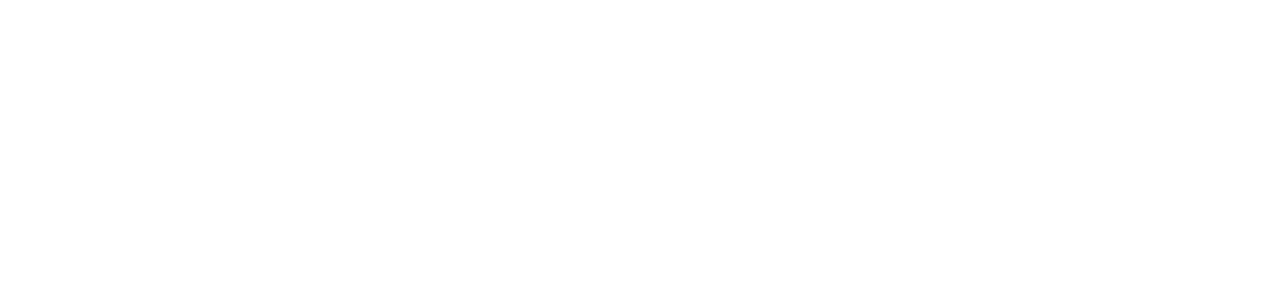
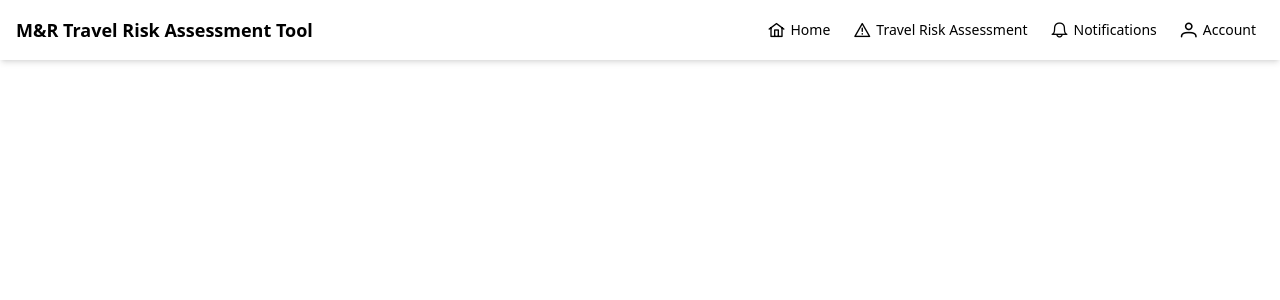
Before and after one commit to Thian0509/Monkey-RiverTeam11, a React (Vite) app in the folder client/: page /account in a window 1280 px wide. Before the commit this address had no page. Shown: the top 300 px of the page. Built offline with nearby package versions, Linux system fonts and the light colour scheme.

Commit message:
further UI enhancements

```diff
--- a/client/package.json
+++ b/client/package.json
@@ -13,7 +13,6 @@
   "dependencies": {
     "@clerk/clerk-react": "^5.37.0",
     "@tailwindcss/vite": "^4.1.11",
-    "primeflex": "^4.0.0",
     "primeicons": "^7.0.0",
     "primereact": "^10.9.6",
     "react": "^19.1.0",
--- a/client/src/App.tsx
+++ b/client/src/App.tsx
@@ -1,26 +1,41 @@
 import { Routes, Route, BrowserRouter } from 'react-router-dom';
-import './index.css'
+
+import Layout from "./Layout";
+
+import Home from './pages/Home';
+import TravelRisk from './pages/TravelRisk';
+import Notifications from './pages/Notifications';
+import Account from './pages/Account';
+
 import { AuthForm } from './components/AuthForm';
-import Home from './pages/Home';
 
 import 'primereact/resources/themes/saga-blue/theme.css';
 import 'primereact/resources/primereact.min.css';
 import 'primeicons/primeicons.css';
-import 'primeflex/primeflex.css';
-import Notifications from './pages/Notifications';
 
 
 function App() {
+  const noLayoutRoutes = ['/login', '/register']
+
+  const isLayoutVisible = !noLayoutRoutes.includes(location.pathname)
+
   return (
-    <div className="App">
-      <BrowserRouter>
+    <BrowserRouter>
+      {isLayoutVisible ? (
+        <Layout>
+          <Routes>
+            <Route path="/" element={<Home />} />
+            <Route path="/travelrisk" element={<TravelRisk />} />
+            <Route path="/notifications" element={<Notifications />} />
+            <Route path="/account" element={<Account />} />
+          </Routes>
+        </Layout>
+      ) : (
         <Routes>
-          <Route path="/auth" element={<AuthForm />} />
-          <Route path="/" element={<Home />} />
-          <Route path="/notifications" element={<Notifications />} />
+          <Route path="/login" element={<AuthForm />} />
         </Routes>
-      </BrowserRouter>
-    </div>
+      )}
+    </BrowserRouter>
   );
 }
 
--- /dev/null
+++ b/client/src/Layout.tsx
@@ -0,0 +1,14 @@
+import NavBar from './components/NavBar';
+
+function Layout({ children }: { children: React.ReactNode }) {
+  return (
+    <div className="layout bg-white text-black">
+      <main className="flex flex-col max-h-screen">
+        <NavBar />
+        {children}
+      </main>
+    </div>
+  );
+}
+
+export default Layout;
--- /dev/null
+++ b/client/src/components/Loading.tsx
@@ -0,0 +1,13 @@
+import React from 'react'
+
+class Loading extends React.Component {
+  render() {
+    return (
+      <div className="fixed top-0 left-0 bg-white flex justify-center items-center h-screen w-screen z-50">
+        <i className="pi pi-spinner !text-4xl text-gray-500 animate-spin"></i>
+      </div>
+    );
+  }
+}
+
+export default Loading;
--- /dev/null
+++ b/client/src/components/NavBar.tsx
@@ -0,0 +1,50 @@
+import React from 'react'
+
+const navBarItems = [
+  {
+    label: 'Home',
+    icon: 'pi pi-home',
+    link: '/'
+  },
+  {
+    label: 'Travel Risk Assessment',
+    icon: 'pi pi-exclamation-triangle',
+    link: '/travelrisk',
+  },
+  {
+    label: 'Notifications',
+    icon: 'pi pi-bell',
+    link: '/notifications',
+  },
+  {
+    label: 'Account',
+    icon: 'pi pi-user',
+    link: '/account'
+  }
+]
+
+class NavBar extends React.Component {
+  render() {
+    return (
+      <nav className="bg-white p-4 sticky top-0 w-full shadow-md z-40">
+        <div className="flex justify-between items-center">
+          <div className="text-lg font-bold">M&R Travel Risk Assessment Tool</div>
+          <div className="flex gap-2 items-center text-sm">
+            {navBarItems.map((item) => (
+              <a
+                key={item.label}
+                href={item.link}
+                className="flex items-center gap-1.5 hover:bg-red-100 p-1 px-2 rounded transition-colors duration-200"
+              >
+                <i className={item.icon}></i>
+                {item.label}
+              </a>
+            ))}
+          </div>
+        </div>
+      </nav>
+    )
+  }
+}
+
+export default NavBar
--- a/client/src/components/WorldRiskMap.tsx
+++ b/client/src/components/WorldRiskMap.tsx
@@ -5,7 +5,6 @@
 import { TooltipComponent, VisualMapComponent } from 'echarts/components'
 import { CanvasRenderer } from 'echarts/renderers'
 
-// Register components globally
 echarts.use([MapChart, TooltipComponent, VisualMapComponent, CanvasRenderer])
 
 const WorldRiskMap = () => {
@@ -14,7 +13,6 @@
   useEffect(() => {
     const chart = echarts.init(chartRef.current)
 
-    // Fetch GeoJSON and render chart
     fetch('/custom.geo.json')
       .then((res) => res.json())
       .then((geoJson) => {
@@ -32,10 +30,9 @@
             min: 0,
             max: 100,
             left: 'left',
-            bottom: '10%',
             text: ['High Risk', 'Low Risk'],
             inRange: {
-              color: ['#d2f5f5', '#f5222d']
+              color: ['#00c951', '#fb2c36']
             },
             calculable: true
           },
@@ -61,13 +58,12 @@
         })
       })
 
-    // Cleanup
     return () => {
       chart.dispose()
     }
   }, [])
 
-  return <div ref={chartRef} className="w-screen h-screen" />
+  return <div ref={chartRef} className="w-full h-full max-w-screen overflow-hidden" />
 }
 
 export default WorldRiskMap
--- a/client/src/index.css
+++ b/client/src/index.css
@@ -13,15 +13,6 @@
   text-rendering: optimizeLegibility;
   -webkit-font-smoothing: antialiased;
   -moz-osx-font-smoothing: grayscale;
-}
-
-a {
-  font-weight: 500;
-  color: #646cff;
-  text-decoration: inherit;
-}
-a:hover {
-  color: #535bf2;
 }
 
 body {
--- a/client/src/main.tsx
+++ b/client/src/main.tsx
@@ -5,7 +5,6 @@
 import "primereact/resources/primereact.min.css"
 import "primereact/resources/themes/lara-light-indigo/theme.css"
 import "primeicons/primeicons.css"
-import "primeflex/primeflex.css"
 import { AuthProvider } from './AuthProvider.tsx'
 
 createRoot(document.getElementById('root')!).render(
--- a/client/src/pages/Account.tsx
+++ b/client/src/pages/Account.tsx
@@ -0,0 +1,8 @@
+function Account() {
+  return (
+    <div className="flex justify-center p-4 w-screen h-screen">
+    </div>
+  );
+}
+
+export default Account;
--- a/client/src/pages/Home.tsx
+++ b/client/src/pages/Home.tsx
@@ -1,11 +1,18 @@
 // import { useAuth } from '../hooks/useAuth';
-// import WorldRiskMap from '../components/WorldRiskMap';
+// import { useState } from 'react';
+import WorldRiskMap from '../components/WorldRiskMap';
+// import Loading from '../components/Loading';
 
 function Home() {
   // const { user } = useAuth();
+  // const [loading, setLoading] = useState(true);
+
+  // if (loading) {
+  //   return <Loading />;
+  // }
 
   return (
-    <div className="bg-red-500 w-screen h-screen">
+    <div className="w-screen h-screen bg-white">
     {/* //   <h1>Welcome to the Home Page</h1>
     //   {user ? (
     //     <p>Hello, {user.email}!</p>
@@ -15,8 +22,7 @@
     //       <a href="/auth">Login</a>
     //     </div>
     //   )} */}
-      {/* <WorldRiskMap /> */}
-      <h1 className="text-xl text-center pt-20">Welcome to the Home Page</h1>
+      <WorldRiskMap />
     </div>
   );
 };
--- a/client/src/pages/Notifications.tsx
+++ b/client/src/pages/Notifications.tsx
@@ -1,7 +1,6 @@
 // src/components/Notifications.tsx
-import React, { useState } from 'react'; // Import useState
-import { Card } from 'primereact/card';
-import { Button } from 'primereact/button'; // Import Button for the close icon
+import React, { useState } from 'react';
+import { Button } from 'primereact/button';
 
 interface NotificationItem {
   id: string;
@@ -11,7 +10,6 @@
 }
 
 export const Notifications: React.FC = () => {
-  // --- UPDATED: Use useState for notifications ---
   const [notifications, setNotifications] = useState<NotificationItem[]>([
     {
       id: 'notif-001',
@@ -44,25 +42,16 @@
       read: false,
     },
   ]);
-  // --- END UPDATED ---
 
-  // --- NEW: Function to remove a notification ---
   const removeNotification = (idToRemove: string) => {
     // Filter out the notification with the given ID
     setNotifications(prevNotifications =>
       prevNotifications.filter(notification => notification.id !== idToRemove)
     );
   };
-  // --- END NEW ---
-
-  const header = (
-    <h2 className="text-center">Your Notifications</h2>
-  );
 
   return (
-    <div className="flex justify-content-center align-items-center min-h-screen p-4">
-      <Card title={header} className="w-full max-w-md">
-        <div className="p-fluid">
+    <div className="flex justify-center p-4 w-screen h-screen">
       {notifications.length > 0 ? ( // Check 'notifications' state
         <ul style={{ listStyleType: 'none', padding: 0 }}>
           {notifications.map((notification) => (
@@ -80,14 +69,11 @@
                 </p>
                 <small style={{ color: '#666' }}>{notification.timestamp}</small>
               </div>
-                  {/* --- NEW: Add a remove button/icon --- */}
               <Button
-                    icon="pi pi-times" // PrimeIcons 'times' for an 'X'
-                    className="p-button-rounded p-button-text p-button-sm ml-2" // Smaller, text-only button
-                    onClick={() => removeNotification(notification.id)} // Call removal function on click
+                icon="pi pi-times"
+                onClick={() => removeNotification(notification.id)}
                 aria-label={`Remove notification: ${notification.message}`}
               />
-                  {/* --- END NEW --- */}
             </li>
           ))}
         </ul>
@@ -95,8 +81,6 @@
         <p className="text-center text-500">No new notifications.</p>
       )}
     </div>
-      </Card>
-    </div>
   );
 };
 
--- a/client/src/pages/TravelRisk.tsx
+++ b/client/src/pages/TravelRisk.tsx
@@ -0,0 +1,10 @@
+function TravelRisk() {
+  return (
+    <div className="flex justify-center p-4 w-screen h-screen">
+      <h1 className="text-2xl font-bold">Travel Risk</h1>
+      {/* Additional content can be added here */}
+    </div>
+  );
+}
+
+export default TravelRisk;
```
Lines whose indentation alone changed are shown as unchanged.
